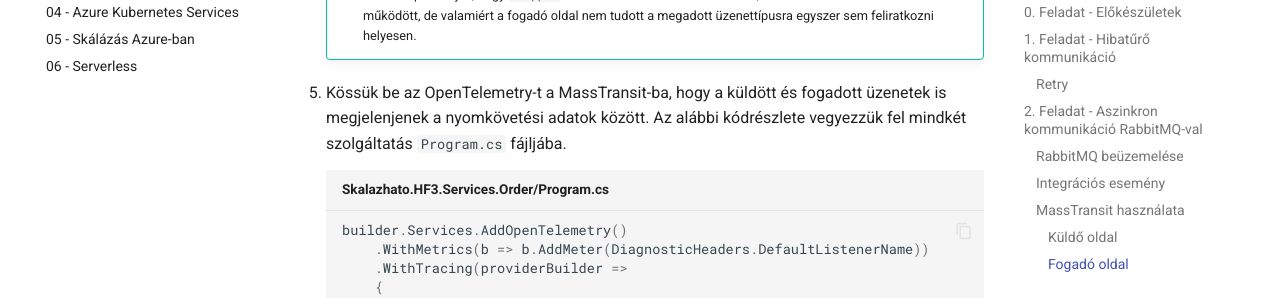
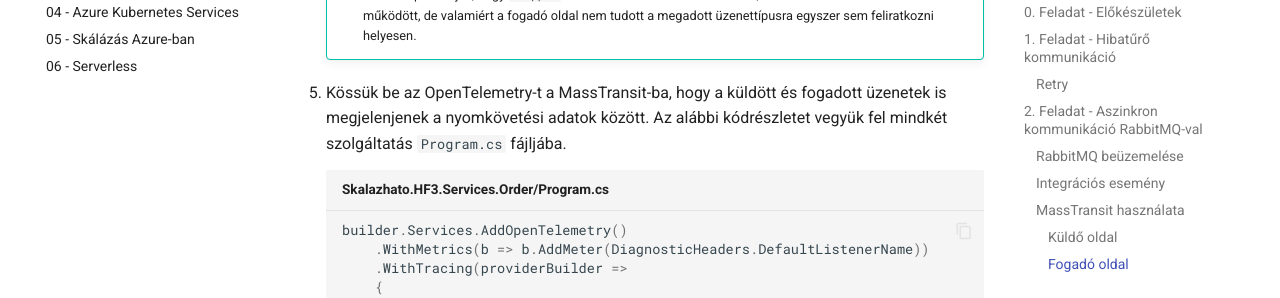
Before and after one commit to bmeviaumb11/skalazhato, an MkDocs documentation site: the page built from docs/homework/03-communication/index.md, in a window 1280 px wide and 900 px high, scrolled down 6292 px. Shown: the part 177-475 px from the top of the window. Built offline with MkDocs 1.6.1 and Material for MkDocs 9.7.7, drawn with Linux system fonts in a browser that asks for light colours; comment, search, counter and statistics services are not loaded.

Commit message:
Update index.md

````diff
--- a/docs/homework/03-communication/index.md
+++ b/docs/homework/03-communication/index.md
@@ -231,7 +231,7 @@ Térjünk át a fogadó oldalra.
         * Ha azt tapasztaljuk hogy nem tud csatlakozni valamelyik szolgáltatás, akkor ellenőrizzük az Aspire AppHost projektet és a Connection Stringeket.
         * Ha azt tapasztaljuk, hogy `skipped` üzenetsorba kerülnek az üzenetek, akkor a küldő oldal rendben működött, de valamiért a fogadó oldal nem tudott a megadott üzenettípusra egyszer sem feliratkozni helyesen.
 
-5. Kössük be az OpenTelemetry-t a MassTransit-ba, hogy a küldött és fogadott üzenetek is megjelenjenek a nyomkövetési adatok között. Az alábbi kódrészlete vegyezzük fel mindkét szolgáltatás `Program.cs` fájljába.
+5. Kössük be az OpenTelemetry-t a MassTransit-ba, hogy a küldött és fogadott üzenetek is megjelenjenek a nyomkövetési adatok között. Az alábbi kódrészletet vegyük fel mindkét szolgáltatás `Program.cs` fájljába.
 
     ```csharp title="Skalazhato.HF3.Services.Order/Program.cs"
     builder.Services.AddOpenTelemetry()
````
